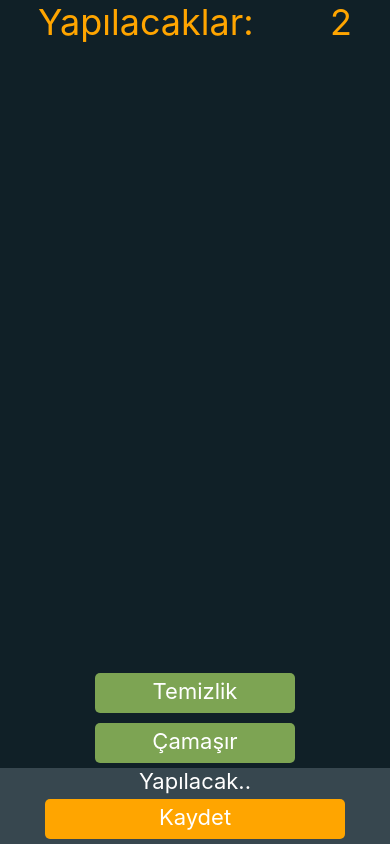
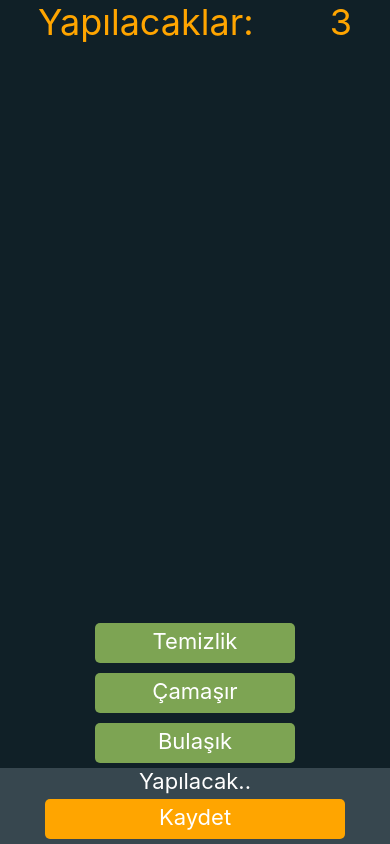
Before and after one commit to uguryuruk/PatikaStoreApp, a React Native app: screen / in a window 390 px wide. Built offline with nearby package versions, Linux system fonts and the light colour scheme.

Commit message:
version 1 completed

```diff
--- a/src/App.tsx
+++ b/src/App.tsx
@@ -11,6 +11,7 @@ import React, {useState} from 'react';
 const todoData = [
   {id: 1, task: 'Temizlik'},
   {id: 2, task: 'Çamaşır'},
+  {id: 3, task: 'Bulaşık'},
 ];
 
 const TodoCard = ({item}) => {
@@ -33,53 +34,61 @@ const TodoCard = ({item}) => {
   );
 };
 
-const TodoInput = () => {
+const TodoInput = ({value, onChangeText, onAddTodo}) => {
+  return (
+    <View style={styles.inner_container}>
+      <TextInput
+        placeholder="Yapılacak.."
+        value={value}
+        onChangeText={onChangeText}
+        style={styles.buttonText}
+      />
+      <TouchableOpacity style={styles.addButton} onPress={onAddTodo}>
+        <Text style={styles.buttonText}>Kaydet</Text>
+      </TouchableOpacity>
+    </View>
+  );
+};
+
+const TodoList = props => {
+  // buradaki elemanların da onPress i olacak, üstünü çizip rengini değiştirecek.
+  // listenin güncellenmesi işini araştır, daha üst düzey bir state gibi.
+  return (
+    <FlatList
+      style={styles.listItems}
+      data={props.data}
+      renderItem={({item}) => <TodoCard item={item} />}></FlatList>
+  );
+};
+
+const App = () => {
   const [todoList, setTodoList] = useState(todoData);
   const [currentTodo, setCurrentTodo] = useState('');
   const [idCounter, setIdCounter] = useState(3);
 
   const handleAddTodo = () => {
     if (currentTodo.trim()) {
-      setTodoList([...todoList, {id: idCounter, task: currentTodo}]);
+      setIdCounter(idCounter + 1); // Increment idCounter state
+      setTodoList([...todoList, {id: idCounter + 1, task: currentTodo}]);
       setCurrentTodo('');
-      setIdCounter(idCounter + 1);
-      console.log(todoList);
     }
   };
 
   return (
-    <View style={styles.inner_container}>
-      <TextInput
-        placeholder="Yapılacak.."
-        value={currentTodo}
-        onChangeText={setCurrentTodo}
-        style={styles.buttonText}
-      />
-      <TouchableOpacity style={styles.addButton} onPress={handleAddTodo}>
-        <Text style={styles.buttonText}>Kaydet</Text>
-      </TouchableOpacity>
-    </View>
-  );
-};
-
-const TodoList = () => {
-  // buradaki elemanların da onPress i olacak, üstünü çizip rengini değiştirecek.
-  // listenin güncellenmesi işini araştır, daha üst düzey bir state gibi.
-  return <FlatList data={todoData} renderItem={({ item }) => <TodoCard item={item} />}></FlatList>;
-};
-
-const App = () => {
-  return (
     <View style={styles.container}>
       <View style={styles.headContainer}>
         <Text style={styles.header}>Yapılacaklar:</Text>
-        <Text style={styles.header}>2</Text>
+        <Text style={styles.header}>{todoList.length}</Text>
       </View>
       <View>
-        <TodoList></TodoList>
+        <TodoList data={todoList}></TodoList>
       </View>
 
-      <TodoInput />
+      <TodoInput
+        value={currentTodo}
+        onChangeText={setCurrentTodo}
+        onAddTodo={handleAddTodo}
+      />
     </View>
   );
 };
@@ -90,11 +99,16 @@ const styles = StyleSheet.create({
   container: {
     backgroundColor: '#102027',
     flex: 1,
+    // alignItems: 'baseline'
   },
   headContainer: {
     flex: 1,
     flexDirection: 'row',
     justifyContent: 'space-around',
+  },
+  listItems: {
+    // alignItems: 'center'
+    // flex:1
   },
   header: {
     fontSize: 36,
```
